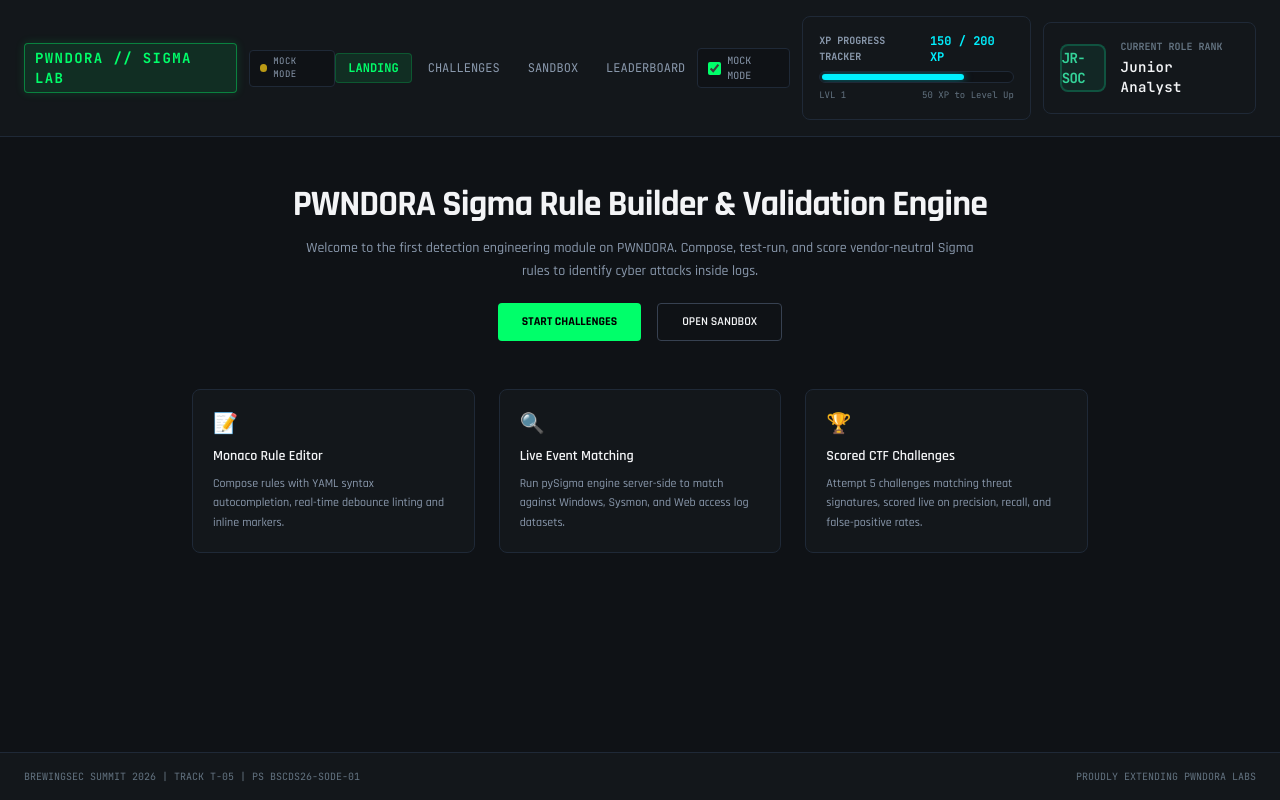
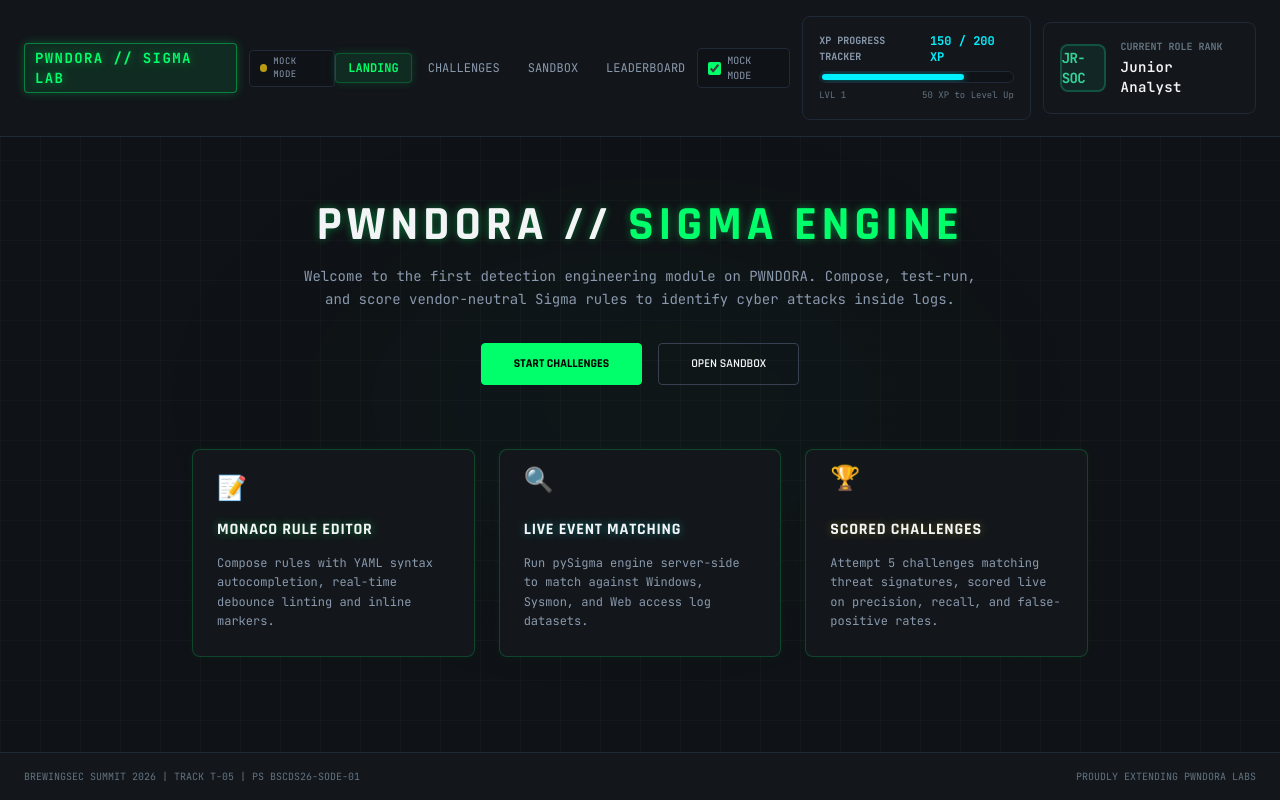
Before and after one commit to Tayanithaa/Brewingsec_1, a React (Vite) app in the folder frontend/: page / in a window 1280 px wide. Built offline with nearby package versions, Linux system fonts and the light colour scheme; no server answers.

Commit message:
feat(visual): update header layout and landing view with volumetric atmospheric overlays and glow interactions

```diff
--- a/frontend/src/App.jsx
+++ b/frontend/src/App.jsx
@@ -220,15 +220,22 @@
   };
 
   return (
-    <div className="min-h-screen bg-background text-textPrimary font-sans flex flex-col">
+    <div className="min-h-screen bg-background text-textPrimary font-sans flex flex-col relative overflow-hidden cyber-grid">
+      {/* Volumetric Atmosphere Layer */}
+      <div className="absolute inset-0 pointer-events-none overflow-hidden z-0">
+        <div className="fog-layer absolute inset-0 animate-[fogMove_18s_ease-in-out_infinite] opacity-20 bg-[radial-gradient(closest-side,rgba(0,255,106,0.08),transparent_70%)] blur-[24px]"></div>
+        <div className="fog-layer absolute inset-0 animate-[fogMove_28s_ease-in-out_infinite] opacity-15 bg-[radial-gradient(closest-side,rgba(0,240,255,0.06),transparent_70%)] blur-[28px]" style={{ mixBlendMode: "screen" }}></div>
+        <div className="absolute inset-0 scanlines opacity-30"></div>
+      </div>
+
       {/* HEADER NAVBAR */}
-      <header className="bg-surface border-b border-gray-800 px-6 py-4 flex items-center justify-between">
+      <header className="bg-surface/90 border-b border-gray-800 px-6 py-4 flex items-center justify-between z-10 backdrop-blur-md">
         <div className="flex items-center space-x-3">
-          <div className="bg-primary/10 border border-primary/40 rounded px-2.5 py-1 text-primary font-bold font-mono tracking-widest text-sm shadow-[0_0_10px_rgba(0,255,106,0.15)]">
+          <div className="bg-primary/10 border border-primary/40 rounded px-2.5 py-1 text-primary font-bold font-mono tracking-widest text-sm shadow-[0_0_10px_rgba(0,255,106,0.25)] glow-text">
             PWNDORA // SIGMA LAB
           </div>
           <div className="flex items-center space-x-1.5 bg-background border border-gray-800 rounded px-2.5 py-1">
-            <span className={`w-2 h-2 rounded-full ${useMockMode ? 'bg-yellow-400 animate-pulse' : 'bg-green-500'}`}></span>
+            <span className={`w-2 h-2 rounded-full ${useMockMode ? 'bg-yellow-400 animate-pulse' : 'bg-green-500 shadow-[0_0_8px_rgba(0,255,106,0.6)]'}`}></span>
             <span className="font-mono text-[9px] uppercase tracking-wider text-textSecondary">
               {useMockMode ? 'MOCK MODE' : 'BACKEND CONNECTED'}
             </span>
@@ -239,25 +246,25 @@
         <nav className="flex items-center space-x-1 text-xs font-mono">
           <button
             onClick={() => { setActiveTab('landing'); setSelectedChallenge(null); }}
-            className={`px-3 py-1.5 rounded transition-all duration-300 ${activeTab === 'landing' ? 'text-primary bg-primary/10 font-bold border border-primary/20' : 'text-textSecondary hover:text-textPrimary'}`}
+            className={`px-3 py-1.5 rounded transition-all duration-300 ${activeTab === 'landing' ? 'text-primary bg-primary/10 font-bold border border-primary/20 shadow-[0_0_10px_rgba(0,255,106,0.15)]' : 'text-textSecondary hover:text-textPrimary'}`}
           >
             LANDING
           </button>
           <button
             onClick={() => { setActiveTab('challenges'); setSelectedChallenge(null); }}
-            className={`px-3 py-1.5 rounded transition-all duration-300 ${activeTab === 'challenges' ? 'text-primary bg-primary/10 font-bold border border-primary/20' : 'text-textSecondary hover:text-textPrimary'}`}
+            className={`px-3 py-1.5 rounded transition-all duration-300 ${activeTab === 'challenges' ? 'text-primary bg-primary/10 font-bold border border-primary/20 shadow-[0_0_10px_rgba(0,255,106,0.15)]' : 'text-textSecondary hover:text-textPrimary'}`}
           >
             CHALLENGES
           </button>
           <button
             onClick={() => { setActiveTab('sandbox'); setSelectedChallenge(null); setRuleText(DEFAULT_SIGMA_RULE); }}
-            className={`px-3 py-1.5 rounded transition-all duration-300 ${activeTab === 'sandbox' && !selectedChallenge ? 'text-primary bg-primary/10 font-bold border border-primary/20' : 'text-textSecondary hover:text-textPrimary'}`}
+            className={`px-3 py-1.5 rounded transition-all duration-300 ${activeTab === 'sandbox' && !selectedChallenge ? 'text-primary bg-primary/10 font-bold border border-primary/20 shadow-[0_0_10px_rgba(0,255,106,0.15)]' : 'text-textSecondary hover:text-textPrimary'}`}
           >
             SANDBOX
           </button>
           <button
             onClick={() => { setActiveTab('leaderboard'); setSelectedChallenge(null); }}
-            className={`px-3 py-1.5 rounded transition-all duration-300 ${activeTab === 'leaderboard' ? 'text-primary bg-primary/10 font-bold border border-primary/20' : 'text-textSecondary hover:text-textPrimary'}`}
+            className={`px-3 py-1.5 rounded transition-all duration-300 ${activeTab === 'leaderboard' ? 'text-primary bg-primary/10 font-bold border border-primary/20 shadow-[0_0_10px_rgba(0,255,106,0.15)]' : 'text-textSecondary hover:text-textPrimary'}`}
           >
             LEADERBOARD
           </button>
@@ -275,28 +282,28 @@
       </header>
 
       {/* CORE WORKSPACE CONTENT */}
-      <main className="flex-1 p-6">
+      <main className="flex-1 p-6 z-10 overflow-y-auto custom-scrollbar">
 
         {/* LANDING TAB */}
         {activeTab === 'landing' && (
-          <div className="max-w-4xl mx-auto space-y-8 py-6">
-            <div className="text-center space-y-3">
-              <h1 className="font-sans font-bold text-3xl md:text-4xl text-textPrimary tracking-tight">
-                PWNDORA Sigma Rule Builder & Validation Engine
+          <div className="max-w-4xl mx-auto space-y-12 py-10 relative">
+            <div className="text-center space-y-4">
+              <h1 className="font-sans font-black text-4xl md:text-5xl text-textPrimary tracking-widest uppercase glow-text mb-4">
+                PWNDORA // <span className="text-primary animate-flicker">SIGMA ENGINE</span>
               </h1>
-              <p className="text-sm text-textSecondary max-w-2xl mx-auto leading-relaxed">
+              <p className="text-sm text-textSecondary max-w-2xl mx-auto leading-relaxed font-mono">
                 Welcome to the first detection engineering module on PWNDORA. Compose, test-run, and score vendor-neutral Sigma rules to identify cyber attacks inside logs.
               </p>
-              <div className="pt-2 flex justify-center space-x-4">
+              <div className="pt-4 flex justify-center space-x-4">
                 <button
                   onClick={() => setActiveTab('challenges')}
-                  className="bg-primary text-black font-bold text-xs px-6 py-2.5 rounded hover:shadow-cyber transition-all duration-300 active:scale-95"
+                  className="bg-primary text-black font-bold text-xs px-8 py-3 rounded hover:shadow-cyber transition-all duration-300 active:scale-95 border border-primary"
                 >
                   START CHALLENGES
                 </button>
                 <button
                   onClick={() => { setActiveTab('sandbox'); setSelectedChallenge(null); }}
-                  className="border border-gray-700 hover:border-textSecondary text-textPrimary font-semibold text-xs px-6 py-2.5 rounded transition-all duration-300"
+                  className="border border-gray-700 hover:border-textSecondary text-textPrimary font-semibold text-xs px-8 py-3 rounded hover:shadow-[0_0_15px_rgba(255,255,255,0.05)] transition-all duration-300"
                 >
                   OPEN SANDBOX
                 </button>
@@ -305,24 +312,24 @@
 
             {/* KEY FEATURES GRID */}
             <div className="grid grid-cols-1 md:grid-cols-3 gap-6 pt-4">
-              <div className="bg-surface border border-gray-800 rounded-lg p-5 space-y-2">
-                <span className="text-primary text-xl">📝</span>
-                <h3 className="font-sans font-semibold text-sm text-textPrimary">Monaco Rule Editor</h3>
-                <p className="text-xs text-textSecondary leading-relaxed">
+              <div className="bg-surface border border-gray-800 rounded-lg p-6 space-y-3 glow-border hover:scale-[1.02] hover:border-primary transition-all duration-300">
+                <span className="text-primary text-2xl animate-float block">📝</span>
+                <h3 className="font-sans font-bold text-base text-textPrimary uppercase tracking-wider glow-text">Monaco Rule Editor</h3>
+                <p className="text-xs text-textSecondary leading-relaxed font-mono">
                   Compose rules with YAML syntax autocompletion, real-time debounce linting and inline markers.
                 </p>
               </div>
-              <div className="bg-surface border border-gray-800 rounded-lg p-5 space-y-2">
-                <span className="text-secondary text-xl">🔍</span>
-                <h3 className="font-sans font-semibold text-sm text-textPrimary">Live Event Matching</h3>
-                <p className="text-xs text-textSecondary leading-relaxed">
+              <div className="bg-surface border border-gray-800 rounded-lg p-6 space-y-3 glow-border hover:scale-[1.02] hover:border-secondary transition-all duration-300">
+                <span className="text-secondary text-2xl animate-float block" style={{ animationDelay: "1.5s" }}>🔍</span>
+                <h3 className="font-sans font-bold text-base text-textPrimary uppercase tracking-wider glow-text-blue">Live Event Matching</h3>
+                <p className="text-xs text-textSecondary leading-relaxed font-mono">
                   Run pySigma engine server-side to match against Windows, Sysmon, and Web access log datasets.
                 </p>
               </div>
-              <div className="bg-surface border border-gray-800 rounded-lg p-5 space-y-2">
-                <span className="text-yellow-400 text-xl">🏆</span>
-                <h3 className="font-sans font-semibold text-sm text-textPrimary">Scored CTF Challenges</h3>
-                <p className="text-xs text-textSecondary leading-relaxed">
+              <div className="bg-surface border border-gray-800 rounded-lg p-6 space-y-3 glow-border hover:scale-[1.02] hover:border-yellow-400 transition-all duration-300">
+                <span className="text-yellow-400 text-2xl animate-float block" style={{ animationDelay: "3s" }}>🏆</span>
+                <h3 className="font-sans font-bold text-base text-textPrimary uppercase tracking-wider [text-shadow:0_0_8px_rgba(250,204,21,0.3)]">Scored Challenges</h3>
+                <p className="text-xs text-textSecondary leading-relaxed font-mono">
                   Attempt 5 challenges matching threat signatures, scored live on precision, recall, and false-positive rates.
                 </p>
               </div>
```
